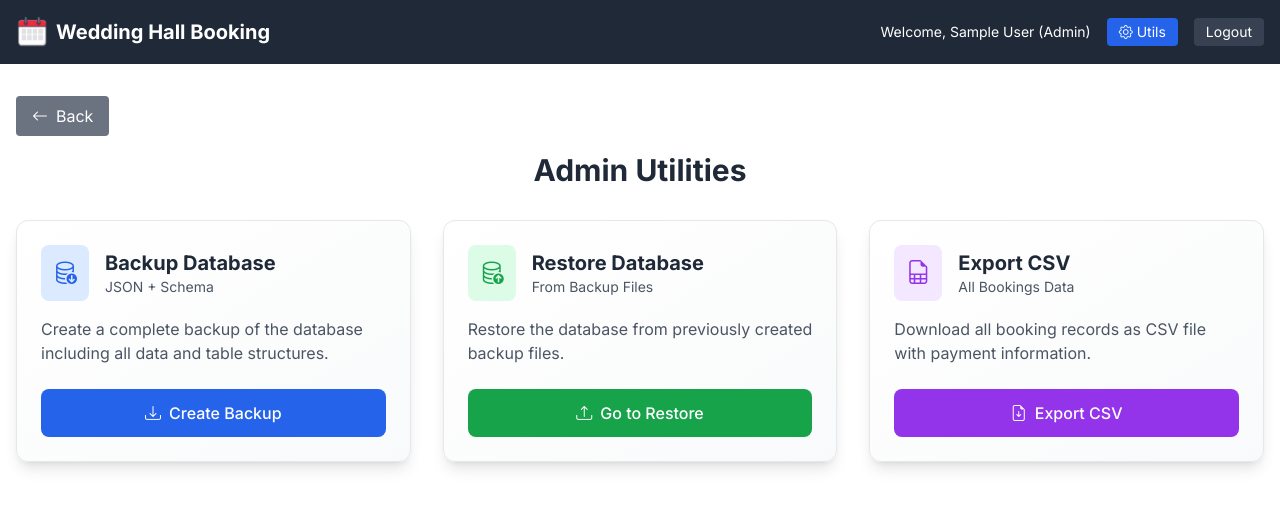
After one commit to kamran98arbaaz/calendar, a Flask app: page /admin/utils in a window 1280 px wide. The commit adds this page. Shown: the top 508 px of the page. Run offline with Flask 3, Linux system fonts and the light colour scheme; a user stored in the database is signed in; tables that the repository leaves empty hold one stand-in row (values such as "Sample post"); some libraries are stand-ins or nearby versions.

Commit message:
- Implemented robust database backup and restore functionality with JSON format - Added admin utilities page with organized backup, restore, and CSV export tools - Enhanced search bar with special queries for months and hall names

```diff
--- a/app/routes.py
+++ b/app/routes.py
@@ -1,8 +1,8 @@
-from flask import Blueprint, render_template, redirect, url_for, flash, request, jsonify
+from flask import Blueprint, render_template, redirect, url_for, flash, request, jsonify, send_file
 from flask_login import login_required, current_user
 from app import db
 from app.models import Booking, Hall, User, IST, current_ist, current_utc
-from wtforms import StringField, TextAreaField, SelectField, SubmitField, DateField, FloatField
+from wtforms import StringField, TextAreaField, SelectField, SubmitField, DateField, FloatField, FileField
 from wtforms.validators import DataRequired
 from flask_wtf import FlaskForm
 from datetime import date, timezone
@@ -13,6 +13,11 @@ from reportlab.lib.styles import getSampleStyleSheet, ParagraphStyle
 from reportlab.platypus import SimpleDocTemplate, Paragraph, Spacer, Table, TableStyle
 from reportlab.lib import colors
 from io import BytesIO
+import os
+import json
+import datetime
+from sqlalchemy import create_engine, text, MetaData
+from zipfile import ZipFile
 
 main = Blueprint('main', __name__)
 
@@ -25,6 +30,14 @@ class BookingForm(FlaskForm):
     balance = FloatField('Balance', default=0.0)
     total = FloatField('Total', default=0.0)
     submit = SubmitField('Book')
+
+class BackupForm(FlaskForm):
+    submit = SubmitField('Create Backup')
+
+class RestoreForm(FlaskForm):
+    schema_file = FileField('Schema File (.sql)', validators=[DataRequired()])
+    data_file = FileField('Data File (.json)', validators=[DataRequired()])
+    submit = SubmitField('Restore Database')
 
 @main.route('/')
 def index():
@@ -399,7 +412,7 @@ def export_csv():
     writer = csv.writer(si)
 
     # Write header
-    writer.writerow(['BID', 'Hall', 'Date', 'Time Slot', 'Client Name', 'Phone', 'Address', 'Status', 'Booked On', 'Confirmed On'])
+    writer.writerow(['BID', 'Hall', 'Date', 'Time Slot', 'Client Name', 'Phone', 'Address', 'Status', 'Booked On', 'Confirmed On', 'Advance Paid', 'Balance', 'Total'])
 
     # Write data
     bookings = Booking.query.all()
@@ -416,17 +429,23 @@ def export_csv():
             booking.address,
             booking.status.title(),
             created_at_ist.strftime('%d %b %Y %H:%M') if created_at_ist else '',
-            confirmed_at_ist.strftime('%d %b %Y %H:%M') if confirmed_at_ist else ''
+            confirmed_at_ist.strftime('%d %b %Y %H:%M') if confirmed_at_ist else '',
+            booking.advance_paid or 0,
+            booking.balance or 0,
+            booking.total or 0
         ])
 
     output = si.getvalue()
     si.close()
 
+    timestamp = datetime.datetime.now().strftime("%Y%m%d_%H%M%S")
+    filename = f'client_bookings_{timestamp}.csv'
+
     from flask import Response
     return Response(
         output,
         mimetype='text/csv',
-        headers={'Content-Disposition': 'attachment; filename=client_bookings.csv'}
+        headers={'Content-Disposition': f'attachment; filename={filename}'}
     )
 
 @main.route('/date/<int:year>/<int:month>/<int:day>')
@@ -476,6 +495,13 @@ def search():
                     return render_template('booking_list.html', bookings=bookings, title=title, year=year, month=month, hall=None)
             except ValueError:
                 pass
+        # Check if query is a hall name
+        halls = Hall.query.all()
+        hall_match = next((h for h in halls if h.name.lower() == query.lower()), None)
+        if hall_match:
+            bookings = Booking.query.filter(Booking.hall_id == hall_match.id).order_by(Booking.date, Booking.time_slot).all()
+            title = f'Bookings for {hall_match.name}'
+            return render_template('booking_list.html', bookings=bookings, title=title, hall=hall_match)
         # Normal search
         bookings = Booking.query.filter(
             (Booking.bid.ilike(f'%{query}%')) |
@@ -484,3 +510,112 @@ def search():
         ).all()
         return render_template('search_results.html', bookings=bookings, query=query)
     return render_template('search.html')
+
+@main.route('/admin/utils')
+@login_required
+def admin_utils():
+    if current_user.role != 'admin':
+        flash('Access denied')
+        return redirect(url_for('main.index'))
+    backup_form = BackupForm()
+    return render_template('admin_utils.html', backup_form=backup_form)
+
+@main.route('/admin/backup', methods=['POST'])
+@login_required
+def admin_backup():
+    if current_user.role != 'admin':
+        flash('Access denied')
+        return redirect(url_for('main.index'))
+    DATABASE_URL = os.getenv('DATABASE_URL').replace('postgresql://', 'postgresql+pg8000://')
+    engine = create_engine(DATABASE_URL)
+    metadata = MetaData()
+    metadata.reflect(bind=engine)
+
+    timestamp = datetime.datetime.now().strftime("%Y%m%d_%H%M%S")
+
+    # Export data to JSON
+    data = {}
+    with engine.connect() as conn:
+        for table_name in ['user', 'hall', 'booking']:
+            result = conn.execute(text(f'SELECT json_agg(row_to_json("{table_name}")) FROM "{table_name}"'))
+            table_data = result.fetchone()[0]
+            data[table_name] = table_data or []
+
+    # Create in-memory files
+    from io import BytesIO
+    from zipfile import ZipFile
+
+    # Data JSON
+    data_content = json.dumps(data, indent=2).encode('utf-8')
+
+    # Schema SQL - only user tables
+    schema_sql = ""
+    user_tables = ['user', 'hall', 'booking']
+    for table in metadata.sorted_tables:
+        if table.name in user_tables:
+            schema_sql += str(table) + ";\n\n"
+    schema_content = schema_sql.encode('utf-8')
+
+    # Create ZIP in memory
+    zip_buffer = BytesIO()
+    with ZipFile(zip_buffer, 'w') as zipf:
+        zipf.writestr(f'backup_data_{timestamp}.json', data_content)
+        zipf.writestr(f'backup_schema_{timestamp}.sql', schema_content)
+    zip_buffer.seek(0)
+
+    zip_filename = f'backup_{timestamp}.zip'
+    return send_file(zip_buffer, as_attachment=True, download_name=zip_filename, mimetype='application/zip')
+
+@main.route('/admin/restore', methods=['GET', 'POST'])
+@login_required
+def admin_restore():
+    if current_user.role != 'admin':
+        flash('Access denied')
+        return redirect(url_for('main.index'))
+    form = RestoreForm()
+    if form.validate_on_submit():
+        schema_file = form.schema_file.data
+        data_file = form.data_file.data
+
+        try:
+            # Read files into memory
+            schema_content = schema_file.read().decode('utf-8')
+            data_content = data_file.read().decode('utf-8')
+            data = json.loads(data_content)
+
+            DATABASE_URL = os.getenv('DATABASE_URL').replace('postgresql://', 'postgresql+pg8000://')
+            engine = create_engine(DATABASE_URL)
+
+            # Restore schema - only user tables
+            with engine.connect() as conn:
+                statements = [stmt.strip() for stmt in schema_content.split(';') if stmt.strip()]
+                for stmt in statements:
+                    if stmt and ('CREATE TABLE "user"' in stmt or 'CREATE TABLE "hall"' in stmt or 'CREATE TABLE "booking"' in stmt):
+                        conn.execute(text(stmt))
+                conn.commit()
+
+            # Restore data - delete in reverse dependency order, insert in dependency order
+            with engine.connect() as conn:
+                # Delete in reverse order
+                delete_order = ['booking', 'user', 'hall']
+                for table_name in delete_order:
+                    if table_name in data and data[table_name]:
+                        conn.execute(text(f'DELETE FROM "{table_name}"'))
+
+                # Insert in dependency order
+                insert_order = ['hall', 'user', 'booking']
+                for table_name in insert_order:
+                    if table_name in data and data[table_name]:
+                        for row in data[table_name]:
+                            columns = ', '.join(f'"{k}"' for k in row.keys())
+                            placeholders = ', '.join([f':{k}' for k in row.keys()])
+                            insert_sql = f'INSERT INTO "{table_name}" ({columns}) VALUES ({placeholders})'
+                            conn.execute(text(insert_sql), row)
+                conn.commit()
+
+            flash('Database restored successfully')
+        except Exception as e:
+            flash(f'Restore failed: {str(e)}')
+
+        return redirect(url_for('main.admin_restore'))
+    return render_template('admin_restore.html', form=form)
--- /dev/null
+++ b/templates/admin_utils.html
@@ -0,0 +1,69 @@
+{% extends "base.html" %}
+
+{% block content %}
+<div class="max-w-7xl mx-auto">
+    <h2 class="text-3xl font-bold text-center mb-8 text-gray-800">Admin Utilities</h2>
+
+    <div class="grid grid-cols-1 lg:grid-cols-3 gap-8">
+        <!-- Backup Database -->
+        <div class="bg-gradient-to-br from-white to-gray-50 shadow-lg rounded-xl overflow-hidden hover:shadow-xl transition-shadow duration-300 border border-gray-200">
+            <div class="p-6">
+                <div class="flex items-center mb-4">
+                    <div class="bg-blue-100 p-3 rounded-lg mr-4">
+                        <i class="bi bi-database-down text-blue-600 text-2xl"></i>
+                    </div>
+                    <div>
+                        <h3 class="text-xl font-bold text-gray-800">Backup Database</h3>
+                        <p class="text-gray-600 text-sm">JSON + Schema</p>
+                    </div>
+                </div>
+                <p class="text-gray-600 mb-6">Create a complete backup of the database including all data and table structures.</p>
+                <form method="post" action="{{ url_for('main.admin_backup') }}">
+                    {{ backup_form.hidden_tag() }}
+                    <button type="submit" class="w-full bg-blue-600 hover:bg-blue-700 text-white px-4 py-3 rounded-lg font-medium transition-colors duration-200">
+                        <i class="bi bi-download mr-2"></i>Create Backup
+                    </button>
+                </form>
+            </div>
+        </div>
+
+        <!-- Restore Database -->
+        <div class="bg-gradient-to-br from-white to-gray-50 shadow-lg rounded-xl overflow-hidden hover:shadow-xl transition-shadow duration-300 border border-gray-200">
+            <div class="p-6">
+                <div class="flex items-center mb-4">
+                    <div class="bg-green-100 p-3 rounded-lg mr-4">
+                        <i class="bi bi-database-up text-green-600 text-2xl"></i>
+                    </div>
+                    <div>
+                        <h3 class="text-xl font-bold text-gray-800">Restore Database</h3>
+                        <p class="text-gray-600 text-sm">From Backup Files</p>
+                    </div>
+                </div>
+                <p class="text-gray-600 mb-6">Restore the database from previously created backup files.</p>
+                <a href="{{ url_for('main.admin_restore') }}" class="w-full bg-green-600 hover:bg-green-700 text-white px-4 py-3 rounded-lg font-medium inline-block text-center transition-colors duration-200">
+                    <i class="bi bi-upload mr-2"></i>Go to Restore
+                </a>
+            </div>
+        </div>
+
+        <!-- Export CSV -->
+        <div class="bg-gradient-to-br from-white to-gray-50 shadow-lg rounded-xl overflow-hidden hover:shadow-xl transition-shadow duration-300 border border-gray-200">
+            <div class="p-6">
+                <div class="flex items-center mb-4">
+                    <div class="bg-purple-100 p-3 rounded-lg mr-4">
+                        <i class="bi bi-file-earmark-spreadsheet text-purple-600 text-2xl"></i>
+                    </div>
+                    <div>
+                        <h3 class="text-xl font-bold text-gray-800">Export CSV</h3>
+                        <p class="text-gray-600 text-sm">All Bookings Data</p>
+                    </div>
+                </div>
+                <p class="text-gray-600 mb-6">Download all booking records as CSV file with payment information.</p>
+                <a href="{{ url_for('main.export_csv') }}" class="w-full bg-purple-600 hover:bg-purple-700 text-white px-4 py-3 rounded-lg font-medium inline-block text-center transition-colors duration-200">
+                    <i class="bi bi-file-earmark-arrow-down mr-2"></i>Export CSV
+                </a>
+            </div>
+        </div>
+    </div>
+</div>
+{% endblock %}
--- a/templates/base.html
+++ b/templates/base.html
@@ -24,7 +24,7 @@
                 {% if current_user.is_authenticated %}
                     <span class="text-sm">Welcome, {{ current_user.name }}{% if current_user.role == 'admin' %} (Admin){% endif %}</span>
                     {% if current_user.role == 'admin' %}
-                    <a class="bg-blue-600 hover:bg-blue-700 text-white px-3 py-1 rounded text-sm" href="{{ url_for('main.export_csv') }}"><i class="bi bi-file-earmark-spreadsheet mr-1"></i>Export CSV</a>
+                    <a class="bg-blue-600 hover:bg-blue-700 text-white px-3 py-1 rounded text-sm" href="{{ url_for('main.admin_utils') }}"><i class="bi bi-gear mr-1"></i>Utils</a>
                     {% endif %}
                     <a class="bg-gray-700 hover:bg-gray-600 text-white px-3 py-1 rounded text-sm" href="{{ url_for('auth.logout') }}">Logout</a>
                 {% else %}
```
Also changed, not shown: backup.py (added, +40 -0 lines), restore.py (added, +46 -0 lines), templates/admin_backup.html (added, +12 -0 lines), templates/admin_restore.html (added, +20 -0 lines), CHANGELOG.md (added).
